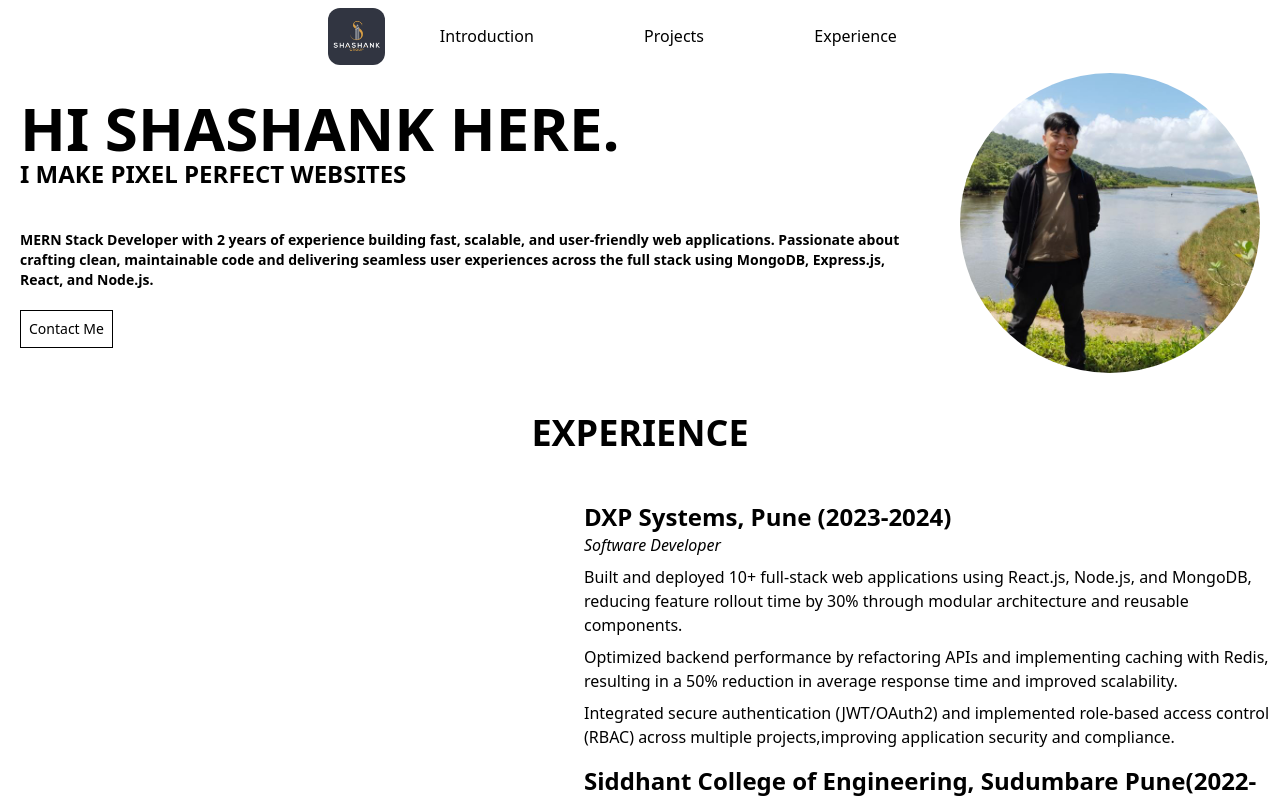
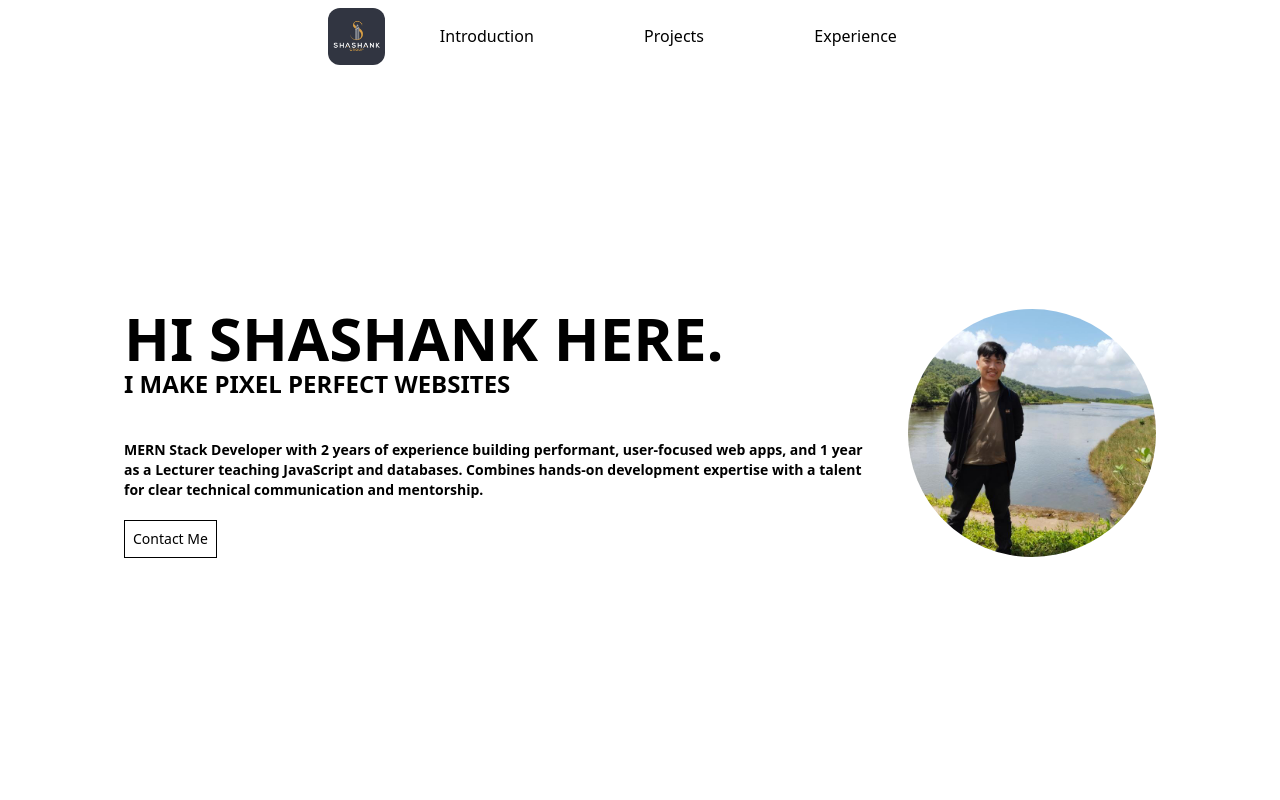
Before and after one commit to Shashankthapa/next-portfolio, a Next.js app: page / in a window 1280 px wide. Shown: the top 800 px of the page. Built offline with nearby package versions, Linux system fonts and the light colour scheme.

Commit message:
updated view height

```diff
--- a/app/components/ui/ExperienceSection.tsx
+++ b/app/components/ui/ExperienceSection.tsx
@@ -12,7 +12,7 @@ const ExperienceSection: React.FC<ExperienceProps> = ({
   companyAccomplishments,
 }) => {
   return (
-    <div className="p-2 w-[90%] sm:w-[55%] space-y-2">
+    <div className="px-5 w-full sm:w-[55%] space-y-2">
       <div>
         <h1 className="text-sm sm:text-2xl font-bold">
           {/* DXP Systems, Pune (2023-2024) */}
--- a/app/components/ui/Reveal.tsx
+++ b/app/components/ui/Reveal.tsx
@@ -9,14 +9,13 @@ interface Props {
   width?: "100vw" | "fit-content";
   cssPropertyMotion?: string | "";
   cssProperty?: string | "";
-  height?: "100vh" | "fit-content";
+  // height?: "100vh" | "fit-content";
 }
 
 const Reveal: React.FC<Props> = ({
   children,
   cssPropertyMotion,
   width,
-  height,
   cssProperty,
 }) => {
   const ref = useRef(null);
@@ -35,7 +34,6 @@ const Reveal: React.FC<Props> = ({
         position: "relative",
         width,
         overflow: "hidden",
-        height,
       }}
       className={`${cssProperty}`}
     >
--- a/app/section/Hero.tsx
+++ b/app/section/Hero.tsx
@@ -8,27 +8,26 @@ const Hero = () => {
     <Reveal
       width="100vw"
       cssPropertyMotion="flex flex-col lg:flex-row justify-center items-center px-5 w-full gap-3 sm:gap-5 md:gap-10"
-      cssProperty="flex items-center"
+      cssProperty="flex items-center h-fit lg:h-[90vh]"
     >
-      <div className="font-sans text-4xl md:text-5xl lg:text-6xl w-full sm:w-full md:w-[90%]">
+      <div className="font-sans text-4xl md:text-5xl lg:text-6xl w-full sm:w-full lg:md:w-[60%]">
         <div className="py-5 font-extrabold">
           <h1>HI SHASHANK HERE.</h1>
           <h1 className="text-sm sm:text-2xl mb-5">
             I MAKE PIXEL PERFECT WEBSITES
           </h1>
         </div>
-        <div className="text-sm font-bold">
-          MERN Stack Developer with 2 years of experience building fast,
-          scalable, and user-friendly web applications. Passionate about
-          crafting clean, maintainable code and delivering seamless user
-          experiences across the full stack using MongoDB, Express.js, React,
-          and Node.js.
+        <div className="text-sm font-bold w-full">
+          MERN Stack Developer with 2 years of experience building performant,
+          user-focused web apps, and 1 year as a Lecturer teaching JavaScript
+          and databases. Combines hands-on development expertise with a talent
+          for clear technical communication and mentorship.
         </div>
         <div>
           <Button />
         </div>
       </div>
-      <div className="relative w-[75%] md:w-[30%] sm: w-[20%] aspect-square">
+      <div className="relative w-[75%] lg:w-[20%] aspect-square">
         <Image
           className="rounded-full w-[70%] sm:w-fit "
           src="/images/shashank.jpeg"
```
